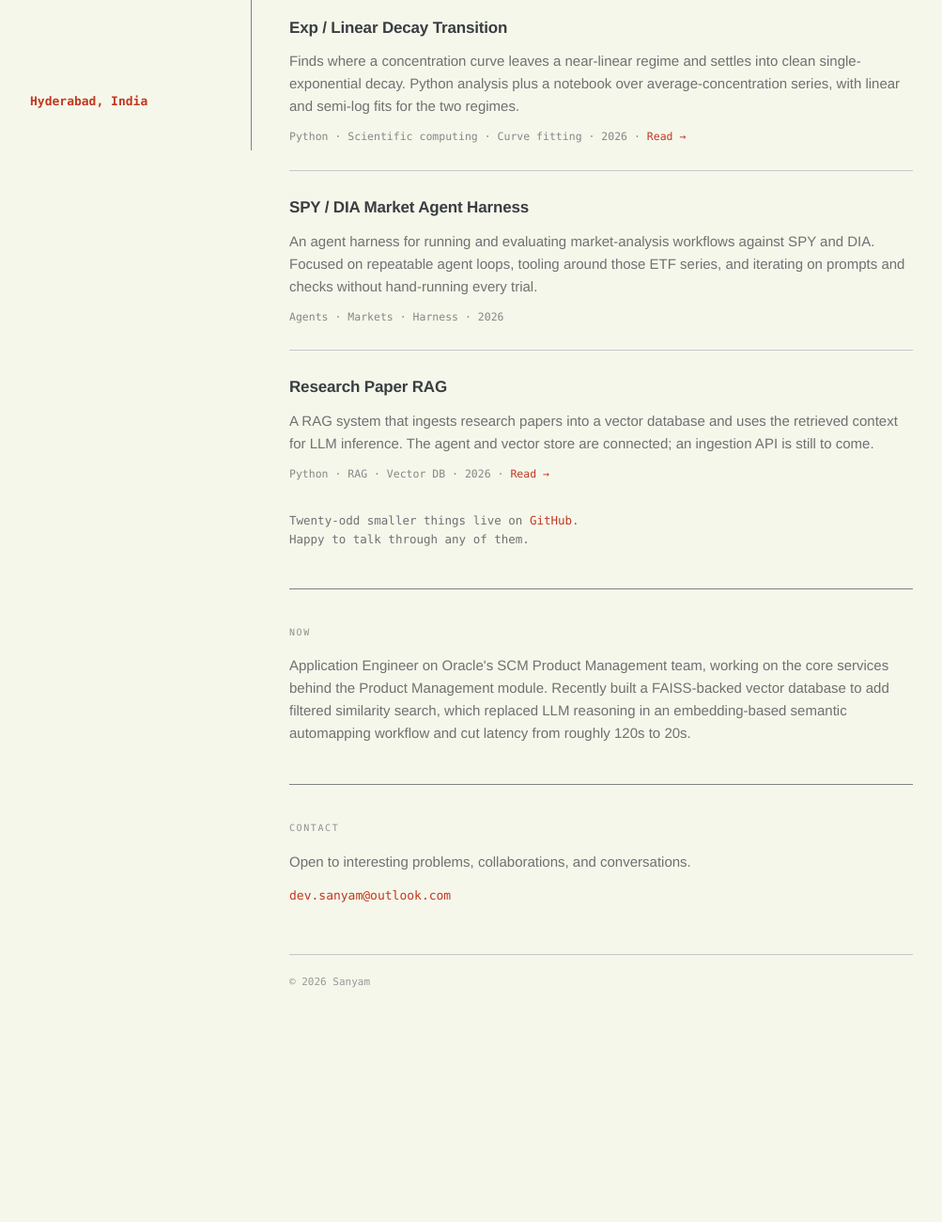
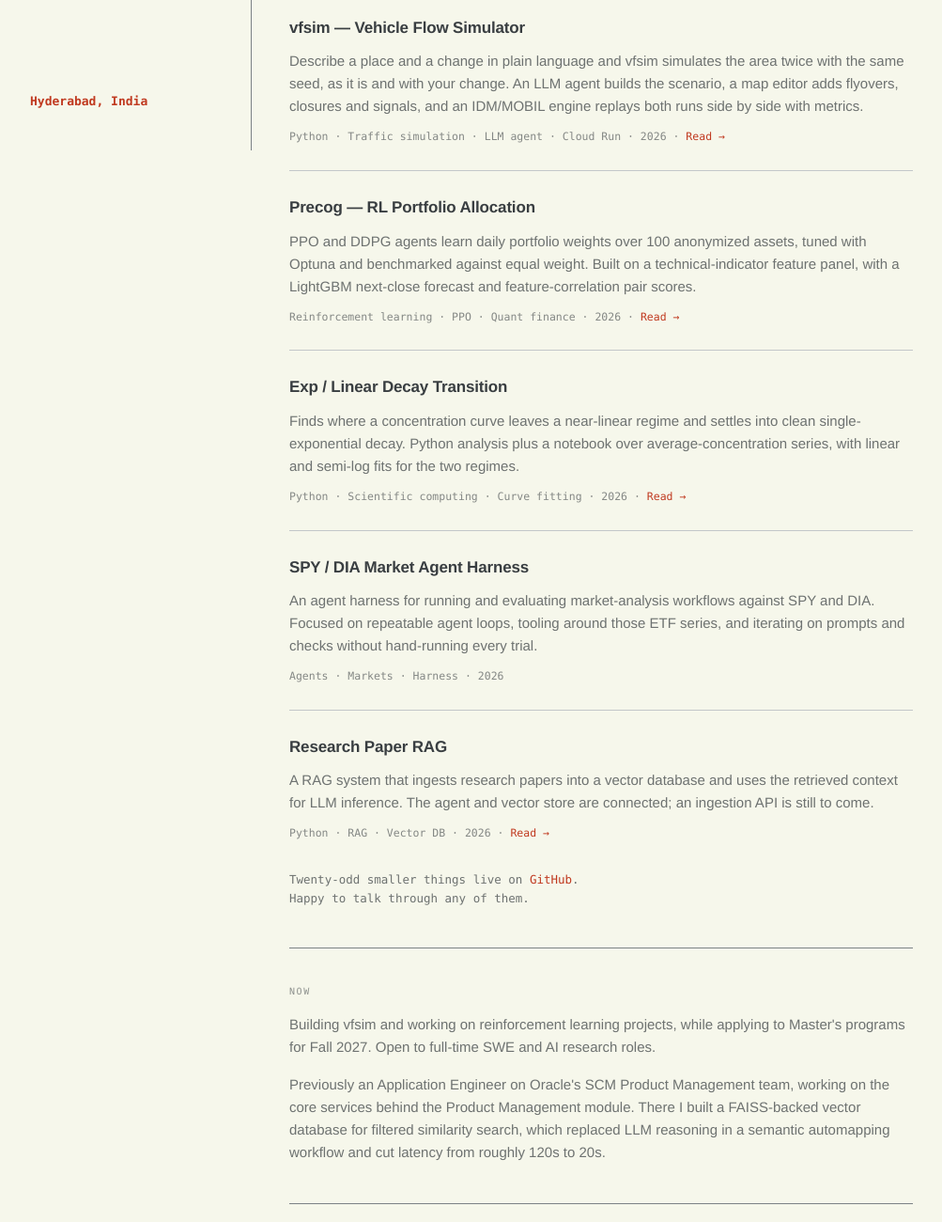
Before and after one commit to sanyam-dev/samspace, a plain HTML site: page index.html in a window 1280 px wide. Shown: the part 640-1940 px from the top of the page at 94% size, without its empty margins (12-1015 px from the left). Before the commit the page ends 1733 px from the top, so only its background shows below. Drawn offline with Linux system fonts and the light colour scheme; no server answers.

Commit message:
Add vfsim and Precog RL projects (#1)
* Add vfsim and Precog RL projects

Co-Authored-By: Claude Opus 5.5 <noreply@anthropic.com>
Claude-Session: https://claude.ai/code/session_011MbgT6AhHvzqH4zywKd6hr

* Update role: formerly at Oracle, refresh Now section

Co-Authored-By: Claude Opus 5.5 <noreply@anthropic.com>
Claude-Session: https://claude.ai/code/session_011MbgT6AhHvzqH4zywKd6hr

---------

Co-authored-by: Claude <noreply@anthropic.com>

```diff
--- a/data/projects.json
+++ b/data/projects.json
@@ -1,4 +1,35 @@
 [
+  {
+    "slug": "vfsim",
+    "title": "vfsim — Vehicle Flow Simulator",
+    "description": "Describe a place and a change in plain language and vfsim simulates the area twice with the same seed, as it is and with your change. An LLM agent builds the scenario, a map editor adds flyovers, closures and signals, and an IDM/MOBIL engine replays both runs side by side with metrics.",
+    "tags": [
+      "Python",
+      "Traffic simulation",
+      "LLM agent",
+      "Cloud Run"
+    ],
+    "year": "2026",
+    "demoUrl": "https://vfsim-994012978460.asia-south1.run.app",
+    "sourceUrl": "https://github.com/sanyam-dev/vehicle-flow-sim",
+    "featured": true,
+    "sortOrder": 1
+  },
+  {
+    "slug": "precog-rl-portfolio",
+    "title": "Precog — RL Portfolio Allocation",
+    "description": "PPO and DDPG agents learn daily portfolio weights over 100 anonymized assets, tuned with Optuna and benchmarked against equal weight. Built on a technical-indicator feature panel, with a LightGBM next-close forecast and feature-correlation pair scores.",
+    "tags": [
+      "Reinforcement learning",
+      "PPO",
+      "Quant finance"
+    ],
+    "year": "2026",
+    "demoUrl": null,
+    "sourceUrl": "https://github.com/sanyam-dev/precog_test",
+    "featured": true,
+    "sortOrder": 2
+  },
   {
     "slug": "exp-linear-decay-transition",
     "title": "Exp / Linear Decay Transition",
@@ -12,7 +43,7 @@
     "demoUrl": null,
     "sourceUrl": "https://github.com/sanyam-dev/exp-linear-decay-transition",
     "featured": true,
-    "sortOrder": 1
+    "sortOrder": 3
   },
   {
     "slug": "spy-dia-market-harness",
@@ -27,7 +58,7 @@
     "demoUrl": null,
     "sourceUrl": null,
     "featured": true,
-    "sortOrder": 2
+    "sortOrder": 4
   },
   {
     "slug": "research-paper-rag",
@@ -42,6 +73,6 @@
     "demoUrl": null,
     "sourceUrl": "https://github.com/sanyam-dev/research_paper_rag",
     "featured": true,
-    "sortOrder": 3
+    "sortOrder": 5
   }
 ]
--- a/index.html
+++ b/index.html
@@ -5,7 +5,7 @@
     <meta name="viewport" content="width=device-width, initial-scale=1.0">
     <meta
       name="description"
-      content="Sanyam Jha — Application Engineer at Oracle. Machine learning, computer vision, and selected research projects."
+      content="Sanyam Jha — software engineer, formerly at Oracle. Reinforcement learning, LLM agents, simulation, and selected research projects."
     >
     <title>Sanyam Jha</title>
     <link rel="stylesheet" href="styles.css">
@@ -18,8 +18,8 @@
         <div class="rail-inner">
           <h1 class="name">Sanyam Jha</h1>
           <p class="tagline">
-            Application Engineer at Oracle. Machine learning, computer vision,
-            and AI product data workflows.
+            Software engineer, formerly at Oracle. Reinforcement learning,
+            LLM agents, and simulation.
           </p>
 
           <p class="lbl">Index</p>
@@ -90,12 +90,17 @@
         <section id="now">
           <p class="lbl">Now</p>
           <p class="prose">
-            Application Engineer on Oracle's SCM Product Management team,
-            working on the core services behind the Product Management module.
-            Recently built a FAISS-backed vector database to add filtered
-            similarity search, which replaced LLM reasoning in an
-            embedding-based semantic automapping workflow and cut latency from
-            roughly 120s to 20s.
+            Building vfsim and working on reinforcement learning projects,
+            while applying to Master's programs for Fall 2027. Open to
+            full-time SWE and AI research roles.
+          </p>
+          <p class="prose">
+            Previously an Application Engineer on Oracle's SCM Product
+            Management team, working on the core services behind the Product
+            Management module. There I built a FAISS-backed vector database for
+            filtered similarity search, which replaced LLM reasoning in a
+            semantic automapping workflow and cut latency from roughly 120s
+            to 20s.
           </p>
         </section>
 
```
Also changed, not shown: README.md.
